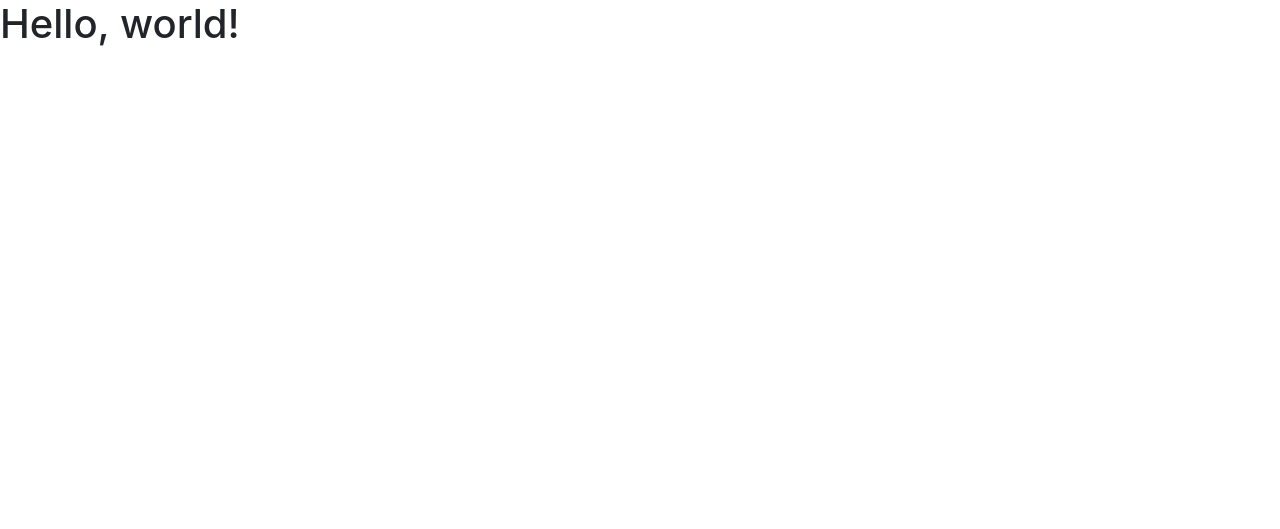
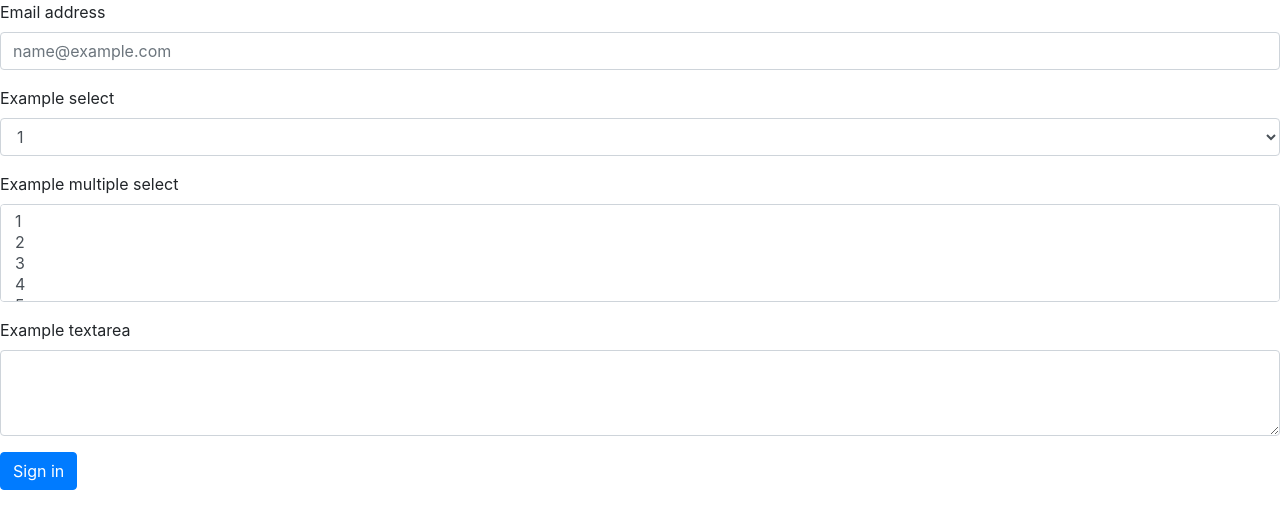
Before and after one commit to trevynmeyer/playcaller, a PHP site: page / in a window 1280 px wide. Before the commit the part shown is almost empty. Shown: the top 529 px of the page. Run offline with PHP 8.4, Linux system fonts and the light colour scheme.

Commit message:
new file

```diff
--- a/index.php
+++ b/index.php
@@ -11,7 +11,44 @@
     <title>Hello, world!</title>
   </head>
   <body>
-    <h1>Hello, world!</h1>
+
+
+
+
+
+  <form>
+  <div class="form-group">
+    <label for="exampleFormControlInput1">Email address</label>
+    <input type="email" class="form-control" id="exampleFormControlInput1" placeholder="name@example.com">
+  </div>
+  <div class="form-group">
+    <label for="exampleFormControlSelect1">Example select</label>
+    <select class="form-control" id="exampleFormControlSelect1">
+      <option>1</option>
+      <option>2</option>
+      <option>3</option>
+      <option>4</option>
+      <option>5</option>
+    </select>
+  </div>
+  <div class="form-group">
+    <label for="exampleFormControlSelect2">Example multiple select</label>
+    <select multiple class="form-control" id="exampleFormControlSelect2">
+      <option>1</option>
+      <option>2</option>
+      <option>3</option>
+      <option>4</option>
+      <option>5</option>
+    </select>
+  </div>
+  <div class="form-group">
+    <label for="exampleFormControlTextarea1">Example textarea</label>
+    <textarea class="form-control" id="exampleFormControlTextarea1" rows="3"></textarea>
+  </div>
+  <button type="submit" class="btn btn-primary">Sign in</button>
+</form>
+
+
 
     <!-- Optional JavaScript -->
     <!-- jQuery first, then Popper.js, then Bootstrap JS -->
```
